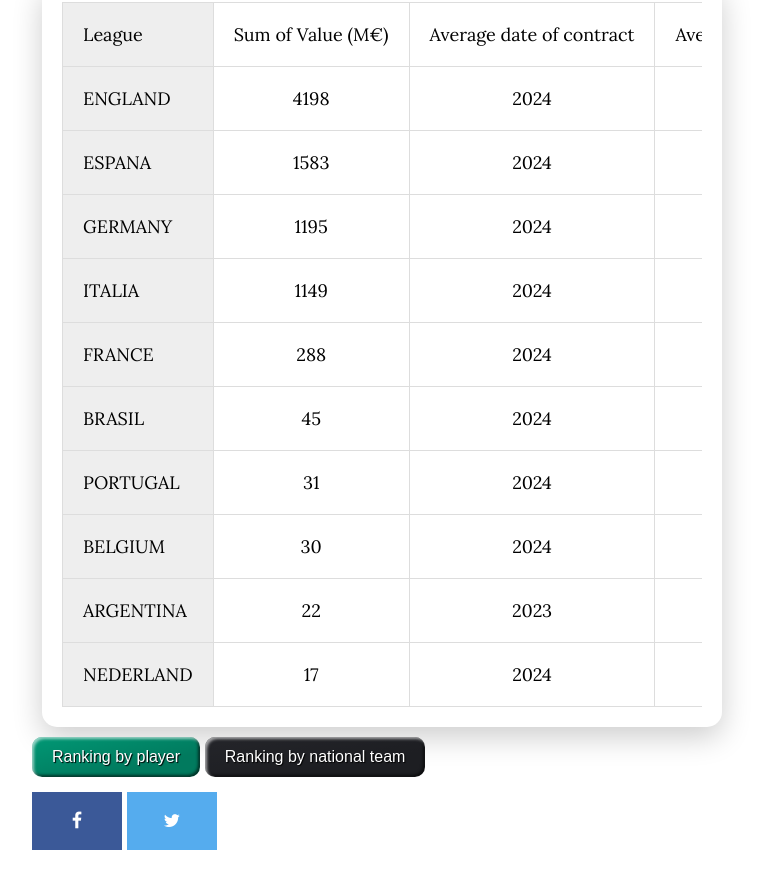
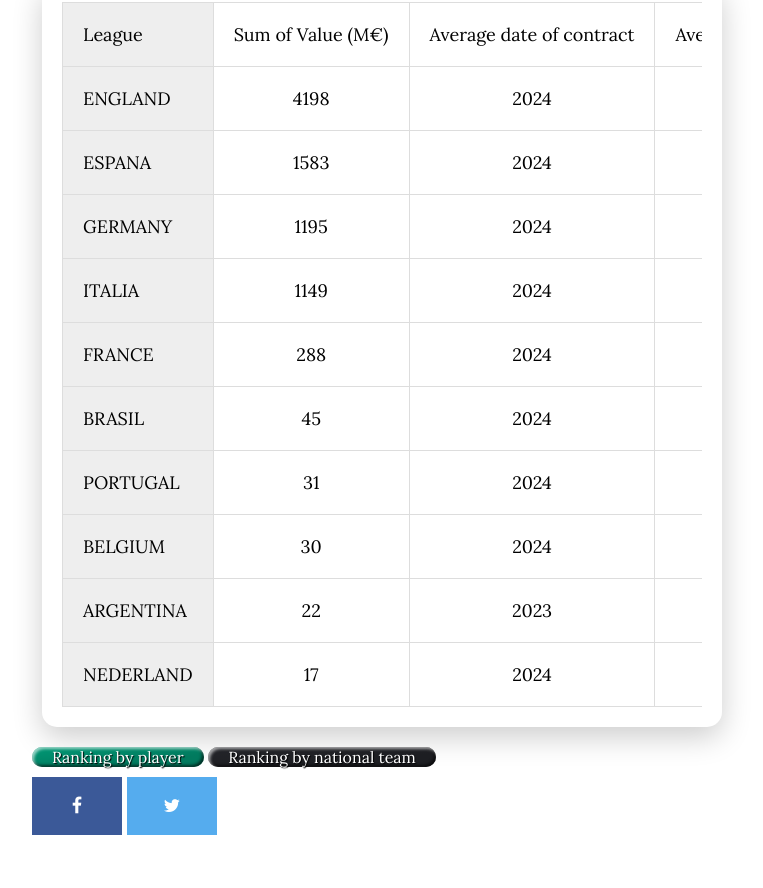
Before and after one commit to Java-scrip-Project-Team-1/Onglets_classements, a plain HTML site: page Page1 - league/index3.html in a window 1280 px wide. Shown: the part 595-1483 px from the top of the page, without its empty margins (258-1021 px from the left). Drawn offline with Linux system fonts and the light colour scheme.

Commit message:
button update

```diff
--- a/Page1 - league/index3.html
+++ b/Page1 - league/index3.html
@@ -121,15 +121,13 @@
 </div>
 </div>
 
-     <button class="favorite styled1"
-        type="button">
-Ranking by player
-</button>
+<a class="favorite styled1"
+   type="button"href="file:///Users/arthurcausse/Desktop/Page1%20-%20player/index.html">
+   Ranking by player</a>
 
-<button class="favorite styled2"
-type="button">
-Ranking by national team
-</button>
+<a class="favorite styled2"
+   type="button"href="file:///Users/arthurcausse/Desktop/Page1%20-%20national/index2.html">
+   Ranking by national team</a>
 
  	<div id="apply-section">
  		<!-- Add icon library -->
```
